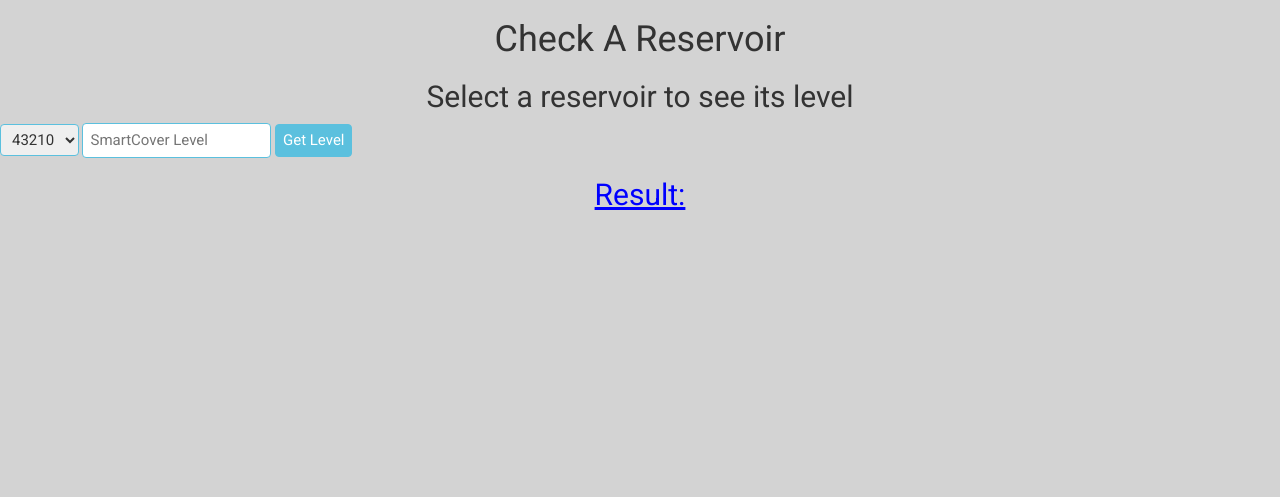
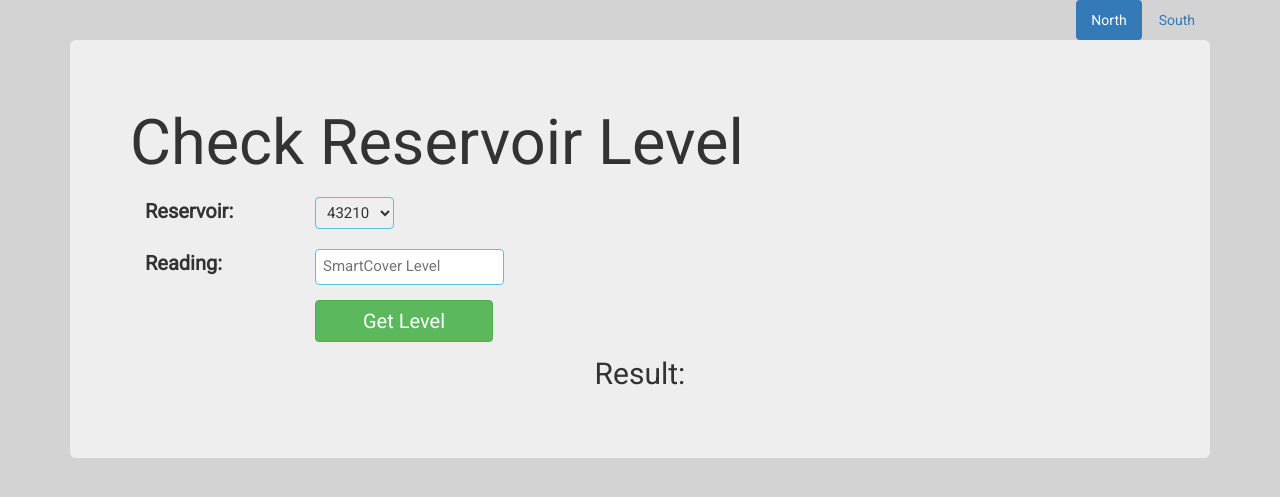
Before and after one commit to jdesoto1618/reservoir_levels, a PHP site: page / in a window 1280 px wide. Shown: the top 497 px of the page. Run offline with PHP 8.4, Linux system fonts and the light colour scheme; some libraries are stand-ins or nearby versions.

Commit message:
adds jumbotron theme, customizes some elements

```diff
--- a/css/styles.css
+++ b/css/styles.css
@@ -3,31 +3,44 @@ body {
   font-family: 'Roboto', sans-serif;
 }
 
-.page_title {
-	text-align: center;
+.control-label {
+  font-size: 20px;
+}
+
+.page-title {
+  margin-bottom: 20px;
+}
+
+.btn {
+  padding: 6px 47px;
+  font-size: 20px;
+}
+
+.form-group {
+  margin-bottom: 0;
 }
 
 #result_text {
-	text-align: center;
-    font-size: 30px;
-    color: blue;
-    text-decoration: underline;
+	/* text-align: center; */
+  font-size: 30px;
+  /* color: blue; */
+  /* text-decoration: underline; */
 }
 
 #result {
-  text-align: center;
+  /* text-align: center; */
   font-size: 30px;
   color: blue;
 }
 
-#submit_button {
+/* #submit_button {
 	background: #5bc0de;
   color: #fff;
 	border: 1px solid #5bc0de;
 	border-radius: 4px;
 	padding: 5px 7px;
   font-size: 15px;
-}
+} */
 
 #res_dropdown {
   /*margin-left: 33.5%;*/
--- a/index.html
+++ b/index.html
@@ -2,6 +2,8 @@
 <html lang="en" dir="ltr">
   <head>
     <meta charset="utf-8">
+    <!-- set the viewport -->
+    <meta name="viewport" content="width=device-width, initial-scale=1.0">
     <title>Reservoir Levels</title>
     <!-- Latest compiled and minified CSS for bootstrap 3.3.7 -->
     <link rel="stylesheet" href="https://maxcdn.bootstrapcdn.com/bootstrap/3.3.7/css/bootstrap.min.css" integrity="sha384-BVYiiSIFeK1dGmJRAkycuHAHRg32OmUcww7on3RYdg4Va+PmSTsz/K68vbdEjh4u" crossorigin="anonymous">
@@ -11,9 +13,21 @@
     <link rel="stylesheet" href="css/styles.css">
   </head>
   <body>
-    <h1 class='page_title'>Check A Reservoir</h1>
-    <h2 class='page_title'>Select a reservoir to see its level</h2>
-    <select id='res_dropdown'>
+    <div class="container">
+      <div class="header clearfix">
+        <nav>
+          <ul class="nav nav-pills pull-right">
+            <li role="presentation" class="active"><a href="#">North</a></li>
+            <li role="presentation"><a href="#">South</a></li>
+          </ul>
+        </nav>
+      </div>
+
+      <div class="jumbotron">
+        <h1 class="page-title">Check Reservoir Level</h1>
+        <label class="control-label col-sm-2" for="pwd">Reservoir:</label>
+        <div class="form-group col-sm-10">
+          <select id='res_dropdown' class="lead">
         	  <option id='43210'>43210</option>
             <option id='43610'>43610</option>
             <option id='51771'>51771</option>
@@ -22,13 +36,41 @@
             <option id='62310'>62310</option>
             <option id='63210'>63210</option>
           </select>
+        </div> <!-- closes form-group div -->
+        <div class="form-group">
+          <label class="control-label col-sm-2" for="pwd">Reading:</label>
+          <div class="col-sm-10">
             <!-- user types the reservoir level from SmartCover website -->
-    <input id='sc_level' type='text' placeholder='SmartCover Level'/>
-    <button id='submit_button'>Get Level</button>
+            <p><input id='sc_level' type='text' placeholder='SmartCover Level'/></p>
+          </div>
+        </div>
+        <div class="form-group">
+          <div class="col-sm-offset-2 col-sm-10">
+            <p><button id='submit_button' class="btn btn-md btn-success">Get Level</button></p>
+          </div>
+        </div>
+
+
+          <!-- placing the button in the p tag gives it its own line -->
+        <!-- <p><a class="btn btn-lg btn-success" href="#" role="button">Sign up today</a></p> -->
+
+
         <!-- the word result is always displayed -->
-    <h3 id='result_text'>Result:</h3>
-    <!-- actual feet down shown underneath -->
-    <h1 id='result'></h1>
+        <h3 id='result_text' class="text-center">Result:</h3>
+        <!-- actual feet down shown underneath the word results-->
+        <h1 id='result' class="text-center"></h1>
+      </div> <!-- closes jumbotron div -->
+
+      <div class="row marketing">
+        <div class="col-lg-6">
+        </div>
+
+        <div class="col-lg-6">
+          <!-- <h4>Subheading</h4>
+          <p>Donec id elit non mi porta gravida at eget metus. Maecenas faucibus mollis interdum.</p> -->
+        </div>
+      </div> <!-- closes row marketing div -->
+    </div> <!-- container -->
     <!-- jQuery CDN -->
     <script src="https://code.jquery.com/jquery-3.2.1.js" integrity="sha256-DZAnKJ/6XZ9si04Hgrsxu/8s717jcIzLy3oi35EouyE=" crossorigin="anonymous"></script>
     <!-- Latest compiled and minified JavaScript for bootstrap 3.3.7 -->
@@ -52,4 +94,5 @@
 	add checks on each res which act as boundaries for levels entered which are too low or high for a particular res, as a front-end validation? better to check values on the backend
 	place everything inside a white box, keep the #d3d3d3 body background, make a rounded, 4px border for this box
   add responsiveness, meta tag in head
+  use a selector for north and south reservoirs
  -->
```
Lines whose indentation alone changed are shown as unchanged.
